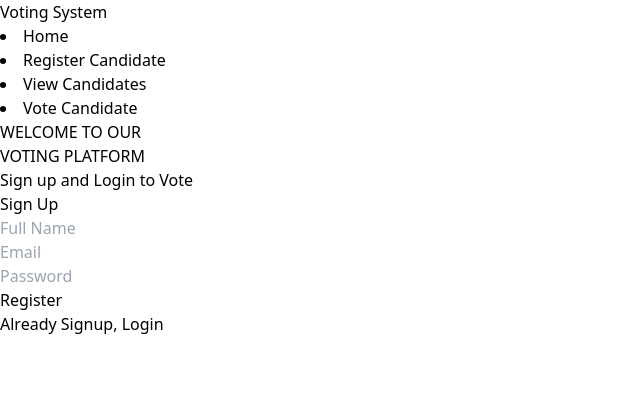
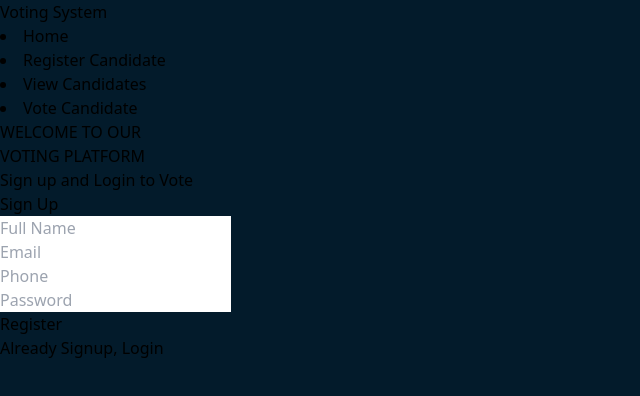
Before and after one commit to Goodlucketi/voting_app_frontend, a React (Vite) app: page / in a window 1280 px wide. Shown: the top 396 px of the page, without its empty margins (0-640 px from the left). Built offline with nearby package versions, Linux system fonts and the light colour scheme.

Commit message:
Voter registration

```diff
--- a/src/components/AuthForm.jsx
+++ b/src/components/AuthForm.jsx
@@ -1,4 +1,6 @@
-const AuthForm = ({title, option, isSignUp = true, onSubmit, toggleForm, fullname, email, password, setFullname, setEmail, setPassword}) => {
+
+
+const AuthForm = ({title, option, isSignUp = true, onSubmit, toggleForm, fullname, email, phone, password, setFullname, setEmail, setPhone, setPassword}) => {
     return (
         <div className="form shadow-md p-4 border-slate-200">
             <form onSubmit={onSubmit} className="auth">
@@ -14,6 +16,13 @@ const AuthForm = ({title, option, isSignUp = true, onSubmit, toggleForm, fullnam
                 <div className="p-2 my-2">
                     <input type="email" className="p-3 text-slate-900 rounded-md shadow-md border-none w-full" name="email" value={email} placeholder="Email" onChange={(e)=>setEmail(e.target.value)} />
                 </div>
+
+                {isSignUp && (
+                    <div className="p-2 my-2">
+                        <input type="text" className="p-3 text-slate-900 rounded-md shadow-md border-none w-full" name="phone" value={phone} placeholder="Phone" onChange={(e)=>setPhone(e.target.value)} />
+                    </div>
+
+                )}
 
                 <div className="p-2 my-2">
                     <input type="password" className="p-3 text-slate-900 rounded-md shadow-md border-none w-full" name="password" value={password} placeholder="Password" minLength={6} onChange={(e)=>setPassword(e.target.value)} />
--- a/src/components/Candidateregistration.jsx
+++ b/src/components/Candidateregistration.jsx
@@ -69,6 +69,7 @@ const Candidate = () => {
                 <ToastContainer
                     position="top-right"
                     autoClose={3000}
+                    style = {{position:'fixed', top:'100px', right:'20px'}}
                 />
 
                 <div className="md:w-10/12 mx-auto">
--- a/src/components/Landing.jsx
+++ b/src/components/Landing.jsx
@@ -1,38 +1,63 @@
 import { useState } from "react"
 import AuthForm from "./AuthForm"
+import { ToastContainer, toast } from 'react-toastify';
+import 'react-toastify/dist/ReactToastify.css';
 
 const LandingPage = () => {
     const [isSignUp, setIsSignUp] = useState(true)
     const [fullname, setFullname] = useState('');
     const [email, setEmail] = useState('');
+    const [phone, setPhone] = useState('');
     const [password, setPassword] = useState('');
 
     const toggleForm = ()=>{
         setIsSignUp(!isSignUp)
     }
-
+    const validateForm = (e)=>{
+        if(isSignUp){
+            if(!fullname || !email || !phone || !password){
+                toast.error("All fields are required")
+                return false
+            }
+        }else{
+            if(!email || !password){
+                toast.error("All fields are required")
+                return false
+            }
+        }
+        const emailPattern = /^[^\s@]+@[^\s@]+\.[^\s@]+$/;
+        if (!emailPattern.test(email)) {
+            toast.error("Please enter a valid email address");
+            return false;
+        }
+        return true;
+    }
     const handleSubmit = async (e) =>{
         e.preventDefault()
+        if(!validateForm(e)){
+            return
+        }
         if(isSignUp){
 
             try {
                 const response = await(fetch('http://localhost/votingapp/controllers/voterRegistration.php', {
                     method: 'POST',
-                    body: JSON.stringify({fullname, email, password}),
+                    body: JSON.stringify({fullname, email, phone, password}),
                 }))
                 const result = await response.json()
                 console.log(result.success);
 
                 if (result.success){
-                    alert("Registration Successful, Please Login")
+                    toast.success("Registration Successful, Please Login")
                     setFullname('');
                     setEmail('');
+                    setPhone('')
                     setPassword('');
                 }else{
-                    alert("Error registering Candidate")
+                    toast.error(result.message || "Failed to register voter")
                 }
             } catch (error) {
-                console.error('Error', error)
+                toast.error(error.message || "There are issues registering the voter")
             }
         }
         else{
@@ -40,27 +65,32 @@ const LandingPage = () => {
             try {
                 const response = await(fetch('http://localhost/votingapp/controllers/voterLogin.php', {
                     method: 'POST',
-                    body: JSON.stringify({ email, password}),
+                    body: JSON.stringify({email, password}),
                 }))
                 const result = await response.json()
                 if (result.success){
-                    alert("Login Successful")
+                    toast.success("Login Successful")
                     setEmail('');
                     setPassword('');
                 }else{
-                    alert("Error registering Candidate")
+                    toast.error(result.message|| "Email or Password Incorrect")
                 }
             } catch (error) {
-                console.error('Error', error)
+                toast.error(error.message || "Login Credentials don't match")
             }
         }
     }
     return (
-        <header className=" bg-slate-900 h-screen fixed w-full text-white md:pt-32">
-            <main className="w-11/12 mx-auto md:flex justify-around items-center">
-                <div className="text p-4 md:w-5/12">
-                    <h1 className="text-4xl text-center md:text-left font-bold">WELCOME TO OUR <br/> <span className="text-cyan-400 py-3 text-6xl">VOTING PLATFORM</span></h1>
-                    <p className="text-blue my-2 text-lg text-center md:text-left">Sign up and Login to Vote</p>
+        <header className=" bg-slate-900 h-auto w-full text-white md:pt-24">
+            <ToastContainer
+                position="top-right"
+                autoClose={3000}
+                style={{ position:'fixed', top:'100px', right:'20px'}}
+            />
+            <main className="w-11/12 mx-auto md:flex justify-around">
+                <div className="text pt-10 md:pt-20 p-4 md:w-5/12">
+                    <h1 className=" text-2xl md:text-4xl text-center md:text-left font-bold">WELCOME TO OUR <br/> <span className="text-cyan-400 py-3 text-3xl md:text-5xl">VOTING PLATFORM</span></h1>
+                    <p className="text-blue my-2 md:text-lg text-center md:text-left">Sign up and Login to Vote</p>
                 </div>
                 <div className="form md:w-5/12">
                     <AuthForm
@@ -71,9 +101,11 @@ const LandingPage = () => {
                         toggleForm={toggleForm}
                         setFullname={setFullname}
                         setEmail={setEmail}
+                        setPhone={setPhone}
                         setPassword={setPassword}
                         fullname={fullname}
                         email={email}
+                        phone={phone}
                         password={password}
                     />
                 </div>
--- a/src/index.css
+++ b/src/index.css
@@ -7,3 +7,7 @@
   margin: 0;
   box-sizing: border-box;
 }
+
+body{
+  background: rgb(3, 27, 43);
+}
```
